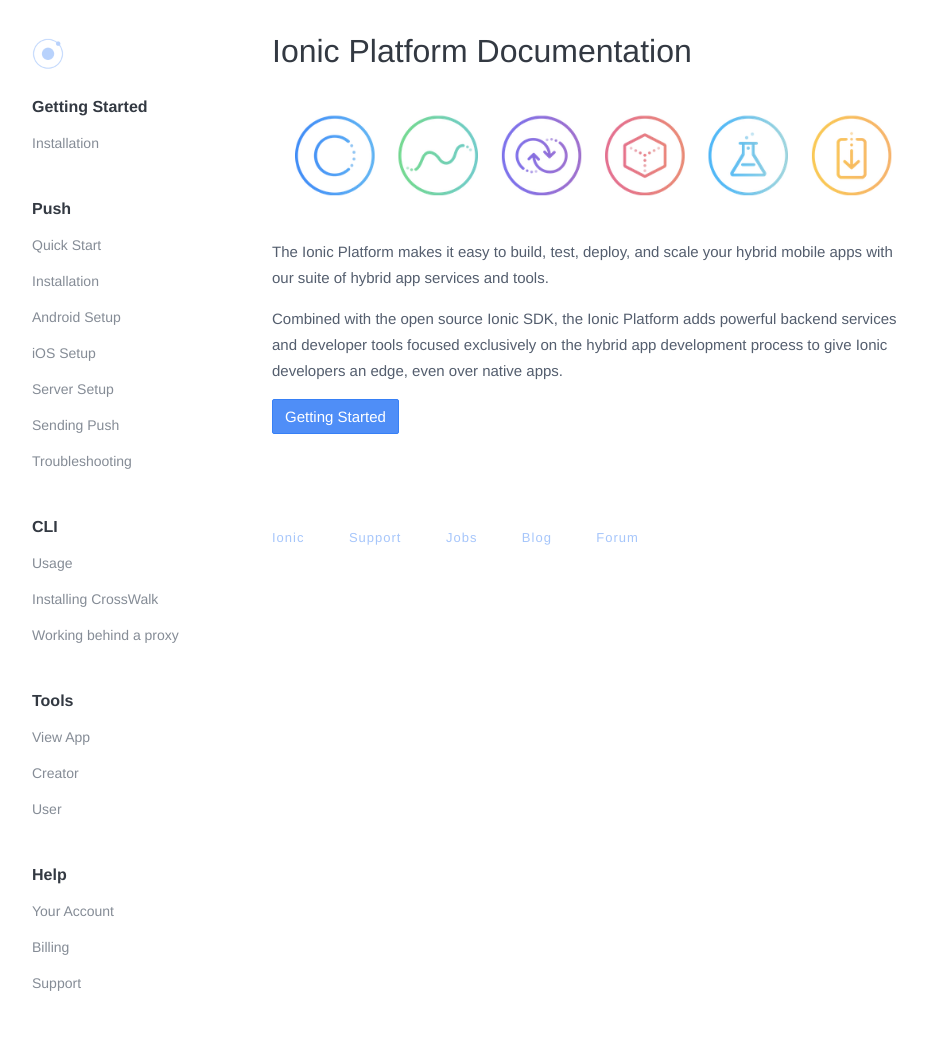
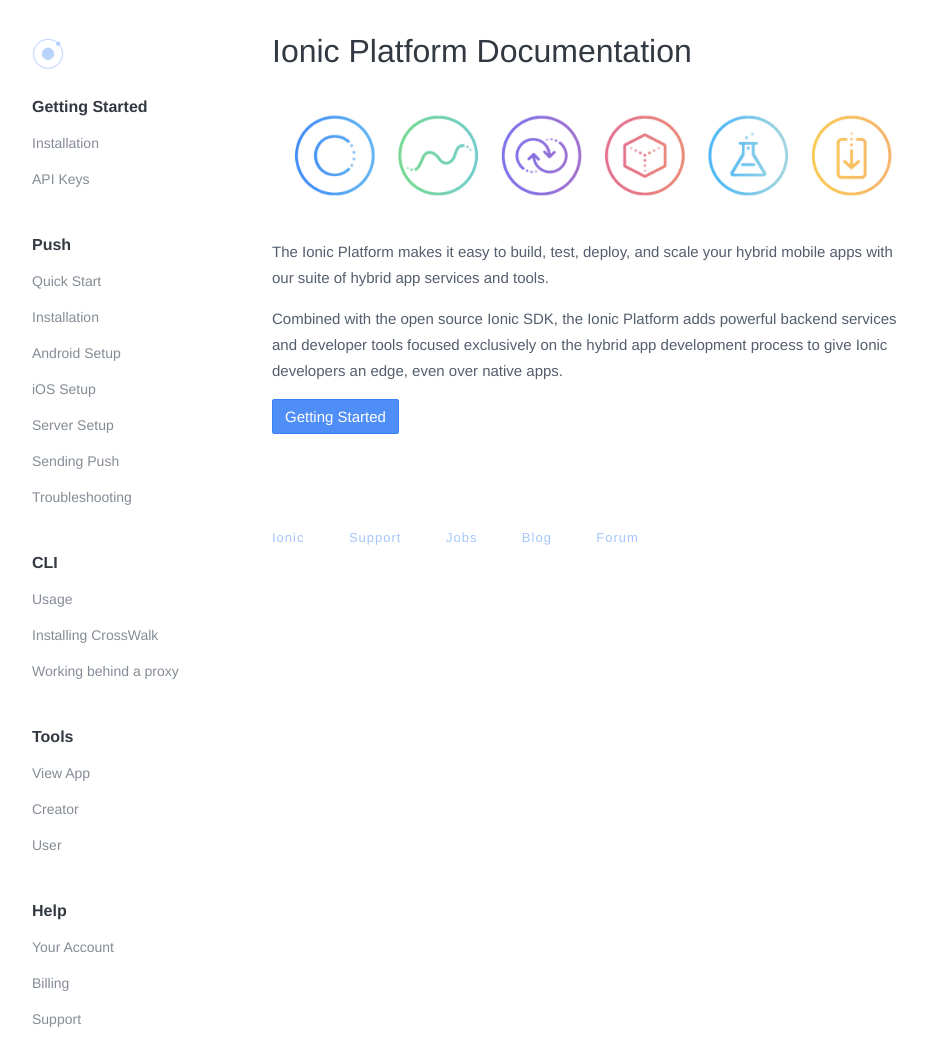
Before and after one commit to ionic-team/ionic-io-docs, a Jekyll site: the page built from index.html, in a window 1280 px wide. Shown: the whole page, without its empty margins (128-1055 px from the left). Built offline with Jekyll 4.4.1, drawn with Linux system fonts in a browser that asks for light colours; some web fonts are replaced; Markdown is read by kramdown in place of the engine named in the settings; before the commit the page ends 1020 px from its top, so only the background shows below that.

Commit message:
New key docs

```diff
--- a/_layouts/default.html
+++ b/_layouts/default.html
@@ -15,6 +15,7 @@
             <li><a href="/">Getting Started</a>
               <ul>
                 <li><a href="/getting-started">Installation</a></li>
+                <li><a href="/find-your-keys">API Keys</a></li>
               </ul>
             </li>
             <li><a href="/push">Push</a>
```
